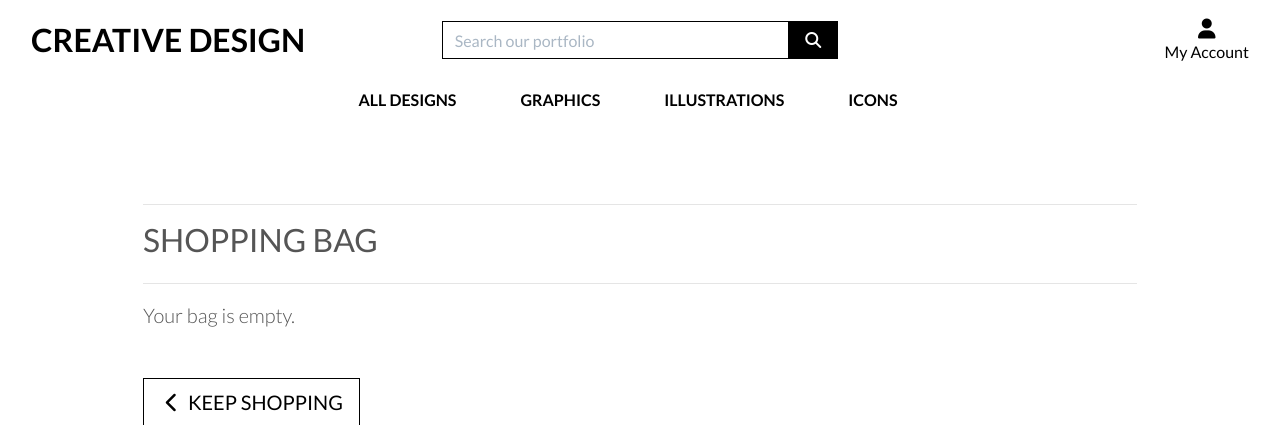
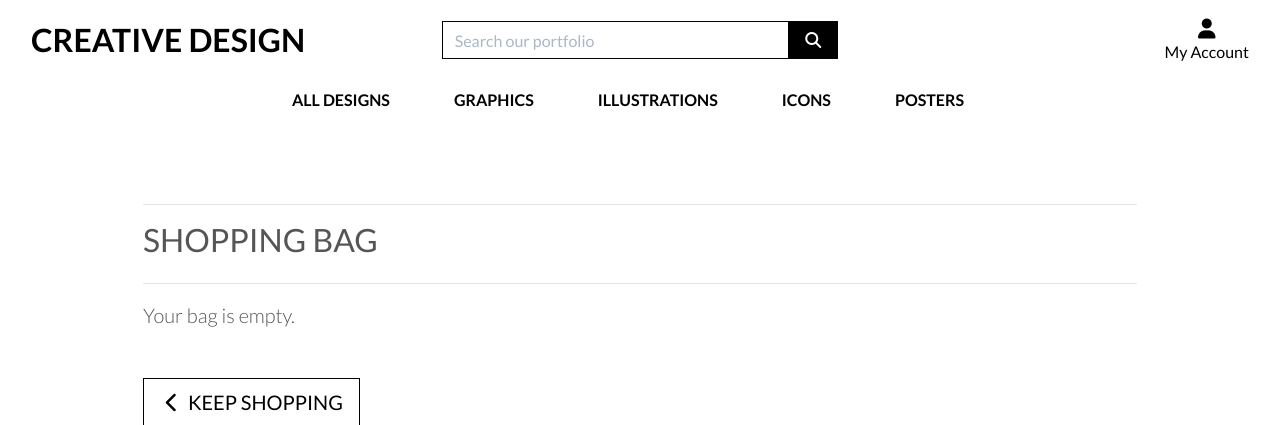
Before and after one commit to ssmerd/creative-design, a Django app: page /bag/ in a window 1280 px wide. Shown: the top 425 px of the page. Run offline with Django 3.2, Linux system fonts and the light colour scheme; some libraries are stand-ins or nearby versions.

Commit message:
Added posters

```diff
--- a/templates/includes/main-nav.html
+++ b/templates/includes/main-nav.html
@@ -28,5 +28,11 @@
             </a>
         </li>
 
+        <li class="nav-item">
+            <a class="logo-font font-weight-bold nav-link text-black mr-5" href="{% url 'designs' %}?category=posters">
+                Posters
+            </a>
+        </li>
+
     </ul>
 </div>
```
